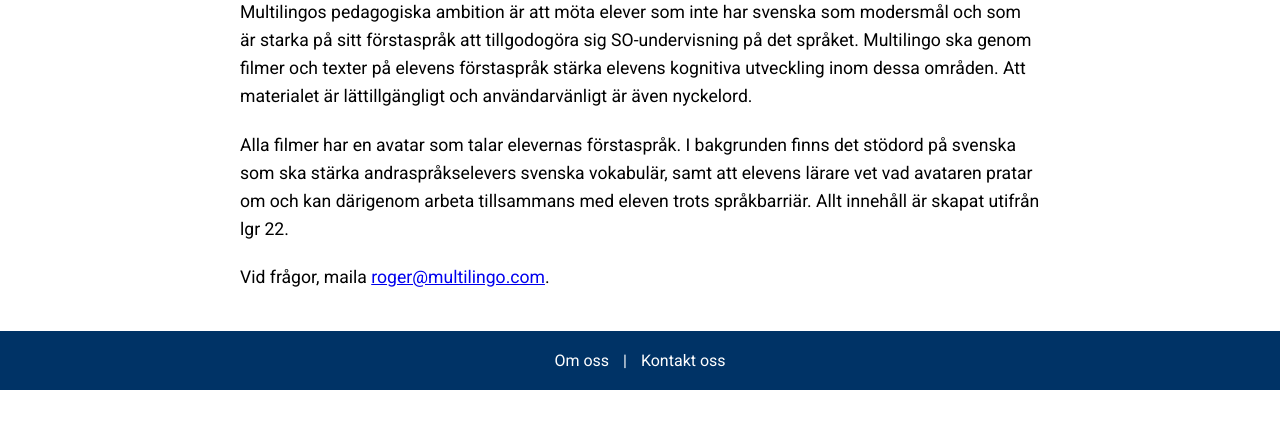
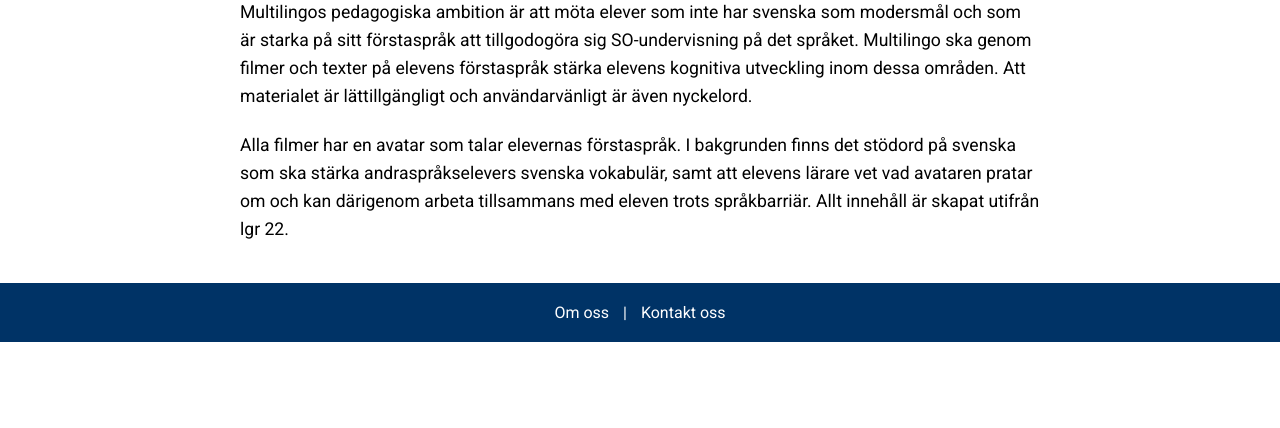
Before and after one commit to Carraway96/multilingo, a plain HTML site: page contact/om-oss.html in a window 1280 px wide. Shown: the part 304-732 px from the top of the page. Drawn offline with Linux system fonts and the light colour scheme.

Commit message:
Update om-oss.html

```diff
--- a/contact/om-oss.html
+++ b/contact/om-oss.html
@@ -20,7 +20,6 @@
         <div class="about-container">
             <p>Multilingos pedagogiska ambition är att möta elever som inte har svenska som modersmål och som är starka på sitt förstaspråk att tillgodogöra sig SO-undervisning på det språket. Multilingo ska genom filmer och texter på elevens förstaspråk stärka elevens kognitiva utveckling inom dessa områden. Att materialet är lättillgängligt och användarvänligt är även nyckelord.</p>
             <p>Alla filmer har en avatar som talar elevernas förstaspråk. I bakgrunden finns det stödord på svenska som ska stärka andraspråkselevers svenska vokabulär, samt att elevens lärare vet vad avataren pratar om och kan därigenom arbeta tillsammans med eleven trots språkbarriär. Allt innehåll är skapat utifrån lgr 22.</p>
-            <P>Vid frågor, maila <a href="malito:roger@multilingo.com">roger@multilingo.com</a>.</P>
         </div>
     </main>
 
```
